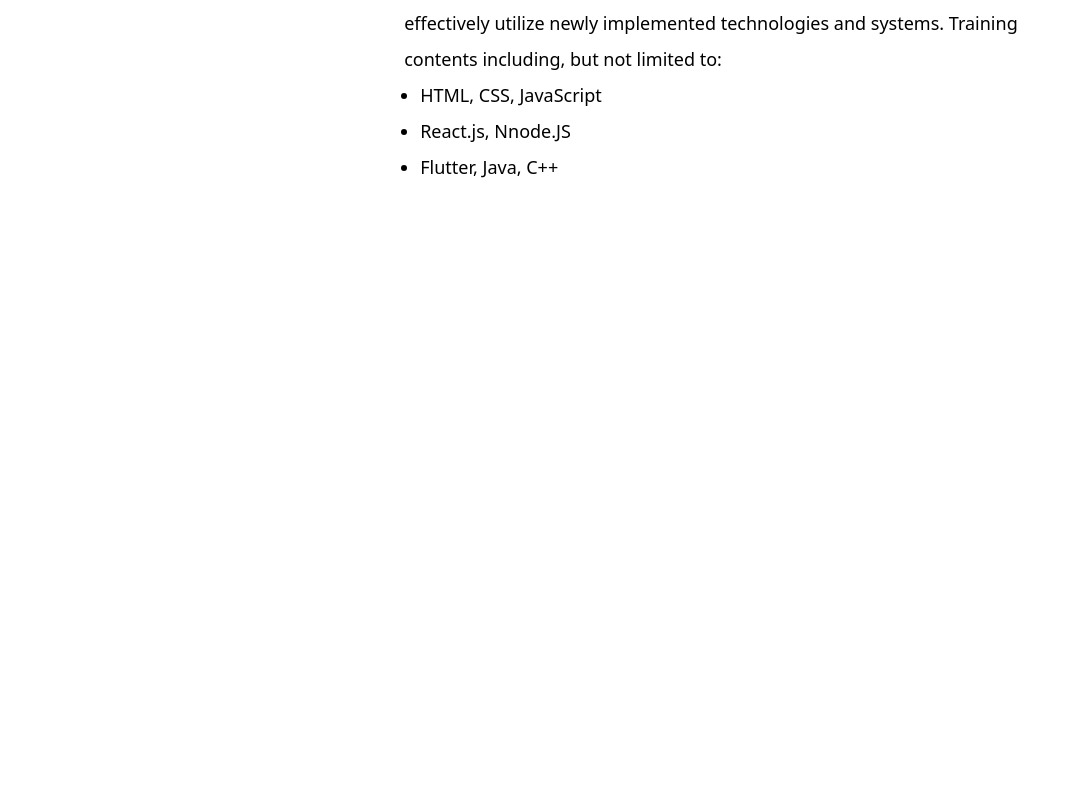
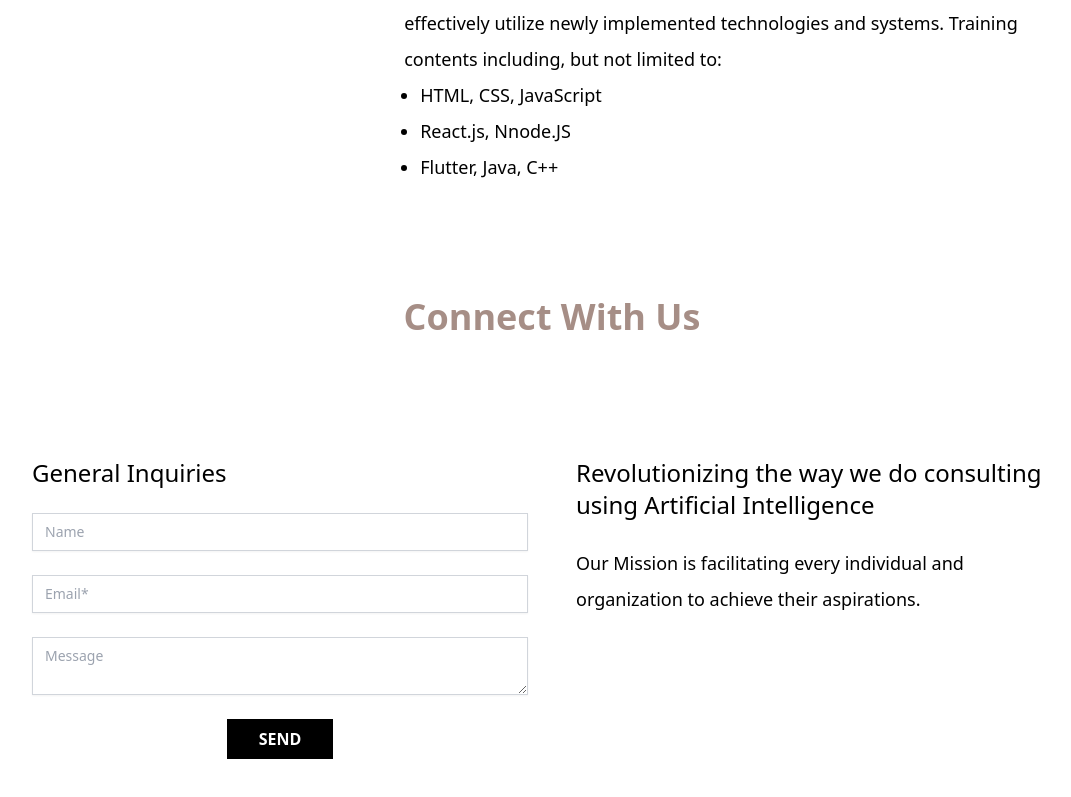
Before and after one commit to Vizon-Group/vizongroup.com, a React (Create React App) app: page / in a window 1280 px wide. Shown: the part 3171-3968 px from the top of the page, without its empty margins (88-1159 px from the left). Before the commit the page ends 3388 px from the top, so only its background shows below. Built offline with nearby package versions, Linux system fonts and the light colour scheme.

Commit message:
FE: added connect component

```diff
--- a/src/components/ConnectWithUs.js
+++ b/src/components/ConnectWithUs.js
@@ -1,7 +1,97 @@
+import { useState } from "react";
+
 function ConnectWithUs() {
+  const handleSubmit = (e) => {
+    e.preventDefault();
+    const formData = new FormData(e.target);
+    // retrive name, email, and message from the form as an object
+    const formValues = Object.fromEntries(formData.entries());
+    console.log(formValues);
+  };
+  const [emailValid, setEmailValid] = useState(true);
+
+  const handleInputChange = (e) => {
+    const inputName = e.target.name;
+    const inputValue = e.target.value;
+
+    if (inputName === "email") {
+      // Check if email is valid
+      const emailRegex = /^[^\s@]+@[^\s@]+\.[^\s@]+$/;
+      const isValidEmail = emailRegex.test(inputValue);
+      setEmailValid(isValidEmail);
+    }
+  };
+
   return (
     <>
-      <form></form>
+      <section className="py-20">
+        <h2 className="text-center text-4xl font-bold text-[#a68e86] pb-24">
+          Connect With Us
+        </h2>
+        <div className="flex pl-24 pr-24">
+          <div className="w-[50%]">
+            <div className="pl-6 pr-6">
+              <form onSubmit={handleSubmit}>
+                <h4 className="text-2xl mt-6 mb-6">General Inquiries</h4>
+                <div>
+                  <input
+                    type="text"
+                    id="name"
+                    name="name"
+                    placeholder="Name"
+                    className="mt-6 block w-full px-3 py-2 border border-gray-300 shadow-sm focus:outline-none sm:text-sm"
+                  />
+                </div>
+                <div>
+                  <div className="mt-1"></div>
+                  <input
+                    type="email"
+                    id="email"
+                    name="email"
+                    placeholder="Email*"
+                    required
+                    className="mt-6 block w-full px-3 py-2 border border-gray-300 shadow-sm focus:outline-none sm:text-sm"
+                    onBlur={handleInputChange}
+                  />
+                  {!emailValid && (
+                    <p className="text-xs text-red-500">
+                      Please enter a valid email address.
+                    </p>
+                  )}
+                </div>
+                <div>
+                  <textarea
+                    id="message"
+                    name="message"
+                    placeholder="Message"
+                    className="mt-6 block w-full px-3 py-2 border border-gray-300 shadow-sm focus:outline-none sm:text-sm"
+                  ></textarea>
+                </div>
+                <div className="flex justify-center">
+                  <button
+                    type="submit"
+                    className="bg-black text-white px-8 py-2 font-bold mt-6"
+                  >
+                    SEND
+                  </button>
+                </div>
+              </form>
+            </div>
+          </div>
+          <div className="w-[50%]">
+            <div className="pl-6 pr-6">
+              <h4 className="text-2xl mt-6 mb-6">
+                Revolutionizing the way we do consulting using Artificial
+                Intelligence
+              </h4>
+              <p className="text-lg leading-loose">
+                Our Mission is facilitating every individual and organization to
+                achieve their aspirations.
+              </p>
+            </div>
+          </div>
+        </div>
+      </section>
     </>
   );
 }
--- a/src/pages/Home.js
+++ b/src/pages/Home.js
@@ -1,3 +1,4 @@
+import ConnectWithUs from "../components/ConnectWithUs";
 function Home() {
   return (
     <>
@@ -129,7 +130,7 @@
           </div>
         </div>
       </section>
-      <section></section>
+      <ConnectWithUs />
     </>
   );
 }
```
